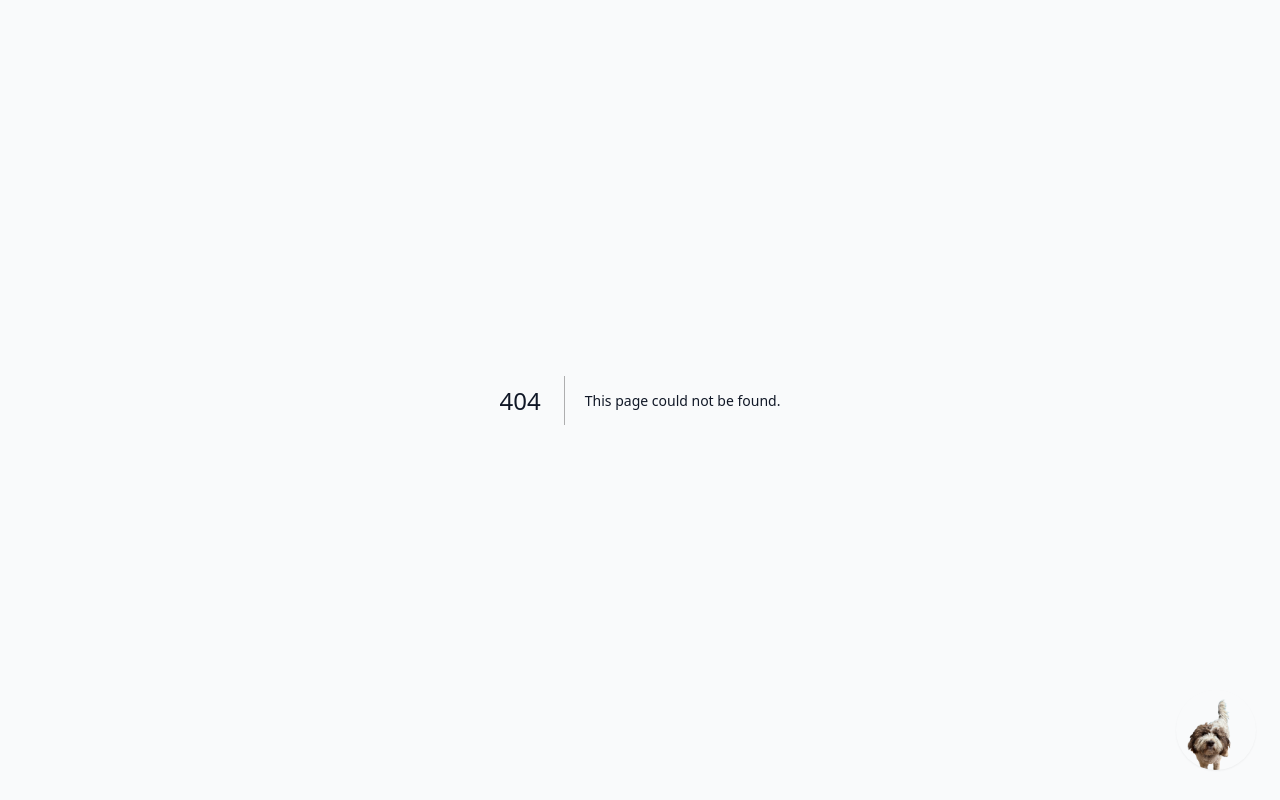
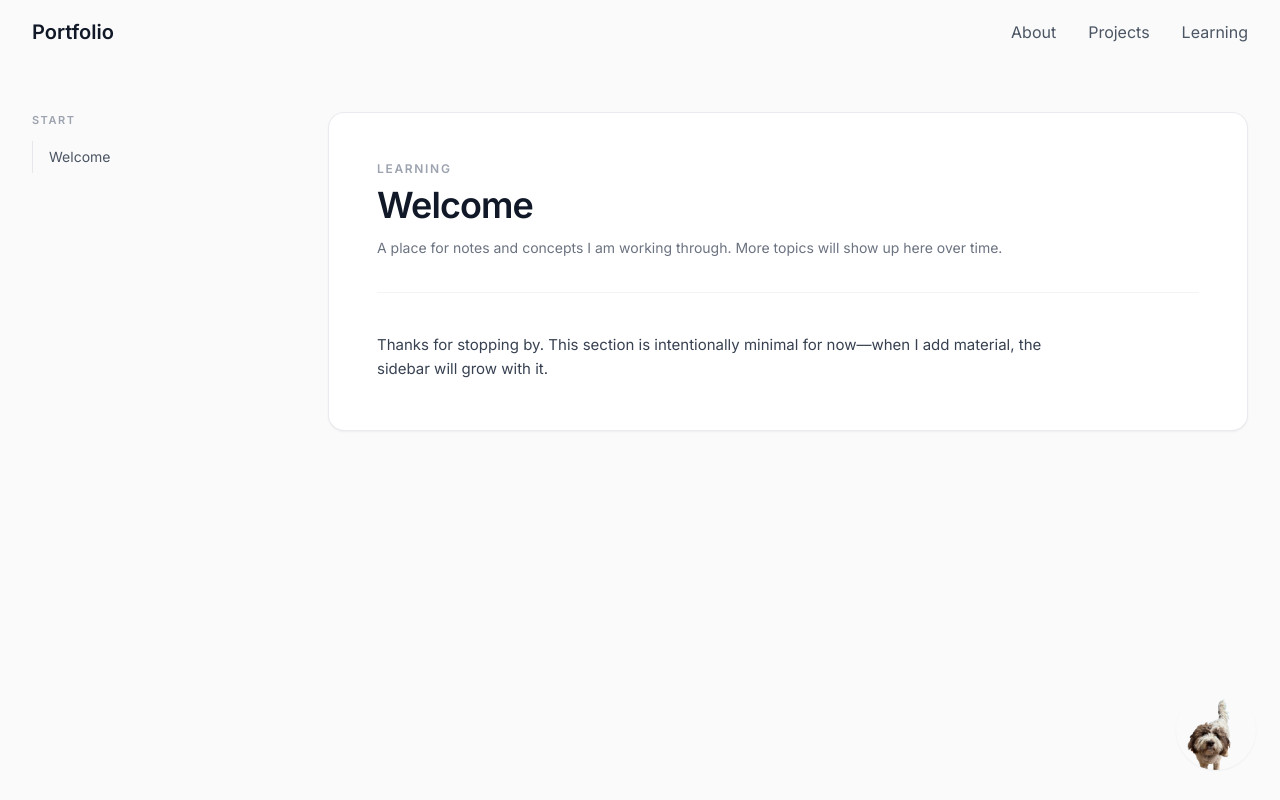
Before and after one commit to SimonNRisk/portfolio, a Next.js app: page /learning in a window 1280 px wide. Before the commit this address had no page. Built offline with nearby package versions, Linux system fonts and the light colour scheme.

Commit message:
feat: learning page

```diff
--- /dev/null
+++ b/src/app/learning/layout.tsx
@@ -0,0 +1,16 @@
+import type { Metadata } from "next";
+import Navbar from "@/components/Navbar";
+
+export const metadata: Metadata = {
+  title: "Learning",
+  description: "Notes and concepts I am learning and writing about.",
+};
+
+export default function LearningLayout({ children }: { children: React.ReactNode }) {
+  return (
+    <div className="min-h-screen bg-neutral-50 text-gray-900 antialiased selection:bg-gray-200 selection:text-gray-900">
+      <Navbar />
+      {children}
+    </div>
+  );
+}
--- /dev/null
+++ b/src/app/learning/page.tsx
@@ -0,0 +1,11 @@
+import { LearningShell } from "@/components/learning/LearningShell";
+import { LEARNING_NAV } from "@/components/learning/nav-data";
+import { WelcomeNote } from "@/components/learning/WelcomeNote";
+
+export default function LearningPage() {
+  return (
+    <LearningShell nav={LEARNING_NAV}>
+      <WelcomeNote />
+    </LearningShell>
+  );
+}
--- a/src/components/Navbar.tsx
+++ b/src/components/Navbar.tsx
@@ -36,6 +36,7 @@ export default function Navbar() {
             <Link href="#projects" className="text-gray-600 hover:text-gray-900 transition-colors">
               Projects
             </Link>
+            <Link href="/learning" className="text-gray-600 hover:text-gray-900 transition-colors">Learning</Link>
           </div>
 
           {/* Mobile Menu Button */}
@@ -71,8 +72,9 @@ export default function Navbar() {
                 className="text-gray-600 hover:text-gray-900 transition-colors"
                 onClick={() => setIsMobileMenuOpen(false)}
               >
-                Projects
+                Project
               </Link>
+              <Link href="/learning" className="text-gray-600 hover:text-gray-900 transition-colors" onClick={() => setIsMobileMenuOpen(false)}>Learning</Link>
             </div>
           </div>
         )}
--- /dev/null
+++ b/src/components/learning/LearningShell.tsx
@@ -0,0 +1,16 @@
+import type { LearningNavSection } from "./types";
+import { LearningSidebar } from "./LearningSidebar";
+
+type LearningShellProps = {
+  nav: LearningNavSection[];
+  children: React.ReactNode;
+};
+
+export function LearningShell({ nav, children }: LearningShellProps) {
+  return (
+    <div className="mx-auto flex w-full max-w-7xl flex-col gap-8 px-4 pb-20 pt-24 sm:px-6 lg:flex-row lg:gap-8 lg:px-8 lg:pt-28 xl:max-w-[90rem] xl:gap-10 2xl:max-w-[96rem]">
+      <LearningSidebar sections={nav} />
+      <div className="min-w-0 flex-1">{children}</div>
+    </div>
+  );
+}
--- /dev/null
+++ b/src/components/learning/LearningSidebar.tsx
@@ -0,0 +1,116 @@
+"use client";
+
+import { useEffect, useState } from "react";
+import type { LearningNavSection } from "./types";
+
+type LearningNavTreeProps = {
+  sections: LearningNavSection[];
+  onNavigate?: () => void;
+};
+
+function LearningNavTree({ sections, onNavigate }: LearningNavTreeProps) {
+  return (
+    <nav aria-label="Learning topics" className="space-y-8">
+      {sections.map((section) => (
+        <div key={section.title}>
+          <p className="mb-3 text-[11px] font-semibold uppercase tracking-[0.14em] text-gray-400">
+            {section.title}
+          </p>
+          <ul className="space-y-0.5 border-l border-gray-200">
+            {section.items.map((item) => (
+              <li key={item.id}>
+                <a
+                  href={`#${item.id}`}
+                  onClick={() => onNavigate?.()}
+                  className="block border-l border-transparent py-1.5 pl-4 text-sm text-gray-600 transition-colors hover:border-gray-300 hover:text-gray-900 -ml-px"
+                >
+                  {item.label}
+                </a>
+              </li>
+            ))}
+          </ul>
+        </div>
+      ))}
+    </nav>
+  );
+}
+
+type LearningSidebarProps = {
+  sections: LearningNavSection[];
+};
+
+export function LearningSidebar({ sections }: LearningSidebarProps) {
+  const [mobileOpen, setMobileOpen] = useState(false);
+
+  useEffect(() => {
+    if (!mobileOpen) return;
+    const onKey = (e: KeyboardEvent) => {
+      if (e.key === "Escape") setMobileOpen(false);
+    };
+    document.addEventListener("keydown", onKey);
+    document.body.style.overflow = "hidden";
+    return () => {
+      document.removeEventListener("keydown", onKey);
+      document.body.style.overflow = "";
+    };
+  }, [mobileOpen]);
+
+  return (
+    <>
+      <div className="lg:hidden">
+        <button
+          type="button"
+          onClick={() => setMobileOpen(true)}
+          className="inline-flex items-center gap-2 rounded-lg border border-gray-200 bg-white px-3 py-2 text-sm font-medium text-gray-700 shadow-sm transition hover:border-gray-300 hover:bg-gray-50"
+        >
+          <span className="text-gray-500" aria-hidden>
+            <svg className="h-4 w-4" fill="none" viewBox="0 0 24 24" stroke="currentColor" strokeWidth={2}>
+              <path strokeLinecap="round" strokeLinejoin="round" d="M4 6h16M4 12h16M4 18h7" />
+            </svg>
+          </span>
+          Topics
+        </button>
+      </div>
+
+      {mobileOpen && (
+        <div
+          className="fixed inset-0 z-50 lg:hidden"
+          role="dialog"
+          aria-modal="true"
+          aria-label="Learning navigation"
+        >
+          <button
+            type="button"
+            className="absolute inset-0 bg-gray-900/20 backdrop-blur-[2px]"
+            aria-label="Close menu"
+            onClick={() => setMobileOpen(false)}
+          />
+          <aside className="absolute left-0 top-0 flex h-full w-[min(20rem,88vw)] flex-col border-r border-gray-200 bg-white shadow-xl">
+            <div className="flex items-center justify-between border-b border-gray-100 px-4 py-3">
+              <span className="text-sm font-semibold text-gray-900">On this page</span>
+              <button
+                type="button"
+                onClick={() => setMobileOpen(false)}
+                className="rounded-md p-2 text-gray-500 transition hover:bg-gray-100 hover:text-gray-800"
+                aria-label="Close"
+              >
+                <svg className="h-5 w-5" fill="none" viewBox="0 0 24 24" stroke="currentColor" strokeWidth={2}>
+                  <path strokeLinecap="round" strokeLinejoin="round" d="M6 18L18 6M6 6l12 12" />
+                </svg>
+              </button>
+            </div>
+            <div className="overflow-y-auto px-4 py-5">
+              <LearningNavTree sections={sections} onNavigate={() => setMobileOpen(false)} />
+            </div>
+          </aside>
+        </div>
+      )}
+
+      <aside className="hidden w-60 shrink-0 lg:block xl:w-64">
+        <div className="sticky top-28 pr-1">
+          <LearningNavTree sections={sections} />
+        </div>
+      </aside>
+    </>
+  );
+}
--- /dev/null
+++ b/src/components/learning/WelcomeNote.tsx
@@ -0,0 +1,20 @@
+export function WelcomeNote() {
+  return (
+    <article className="rounded-2xl border border-gray-200/80 bg-white p-6 shadow-sm sm:p-8 md:p-10 lg:p-12">
+      <header className="mb-10 border-b border-gray-100 pb-8">
+        <p className="text-xs font-semibold uppercase tracking-[0.14em] text-gray-400">Learning</p>
+        <h1 className="mt-2 text-3xl font-semibold tracking-tight text-gray-900 sm:text-4xl">Welcome</h1>
+        <p className="mt-3 max-w-2xl text-sm leading-relaxed text-gray-500">
+          A place for notes and concepts I am working through. More topics will show up here over time.
+        </p>
+      </header>
+
+      <section id="welcome" className="scroll-mt-28">
+        <p className="max-w-2xl text-[15px] leading-relaxed text-gray-700">
+          Thanks for stopping by. This section is intentionally minimal for now—when I add material, the sidebar will
+          grow with it.
+        </p>
+      </section>
+    </article>
+  );
+}
--- /dev/null
+++ b/src/components/learning/nav-data.ts
@@ -0,0 +1,9 @@
+import type { LearningNavSection } from "./types";
+
+/** Sidebar entries; anchor `id` must match a section in the article. */
+export const LEARNING_NAV: LearningNavSection[] = [
+  {
+    title: "Start",
+    items: [{ id: "welcome", label: "Welcome" }],
+  },
+];
--- /dev/null
+++ b/src/components/learning/types.ts
@@ -0,0 +1,10 @@
+export type LearningNavItem = {
+  id: string;
+  /** Short label shown in the sidebar (typically 1–3 words). */
+  label: string;
+};
+
+export type LearningNavSection = {
+  title: string;
+  items: LearningNavItem[];
+};
```
